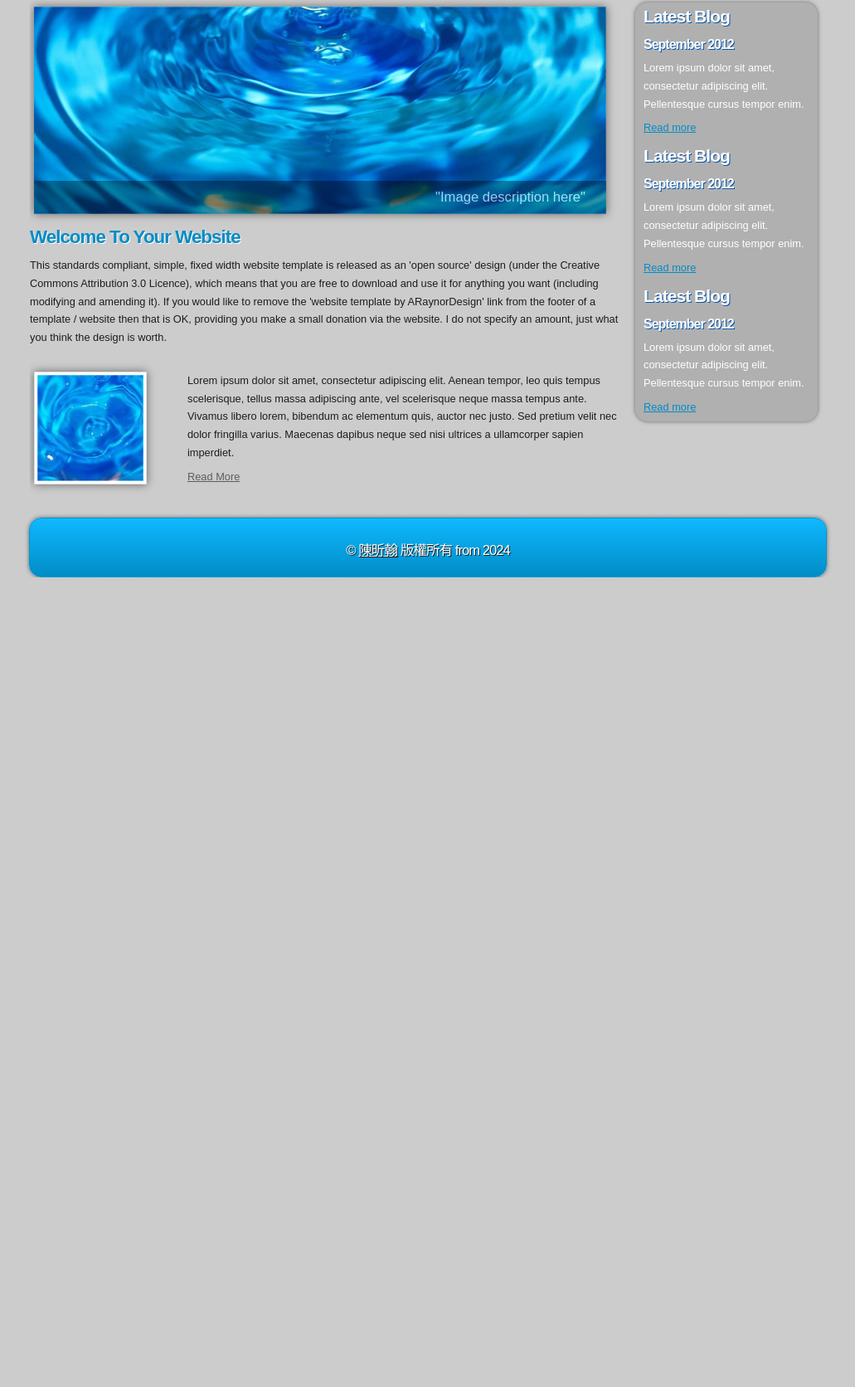
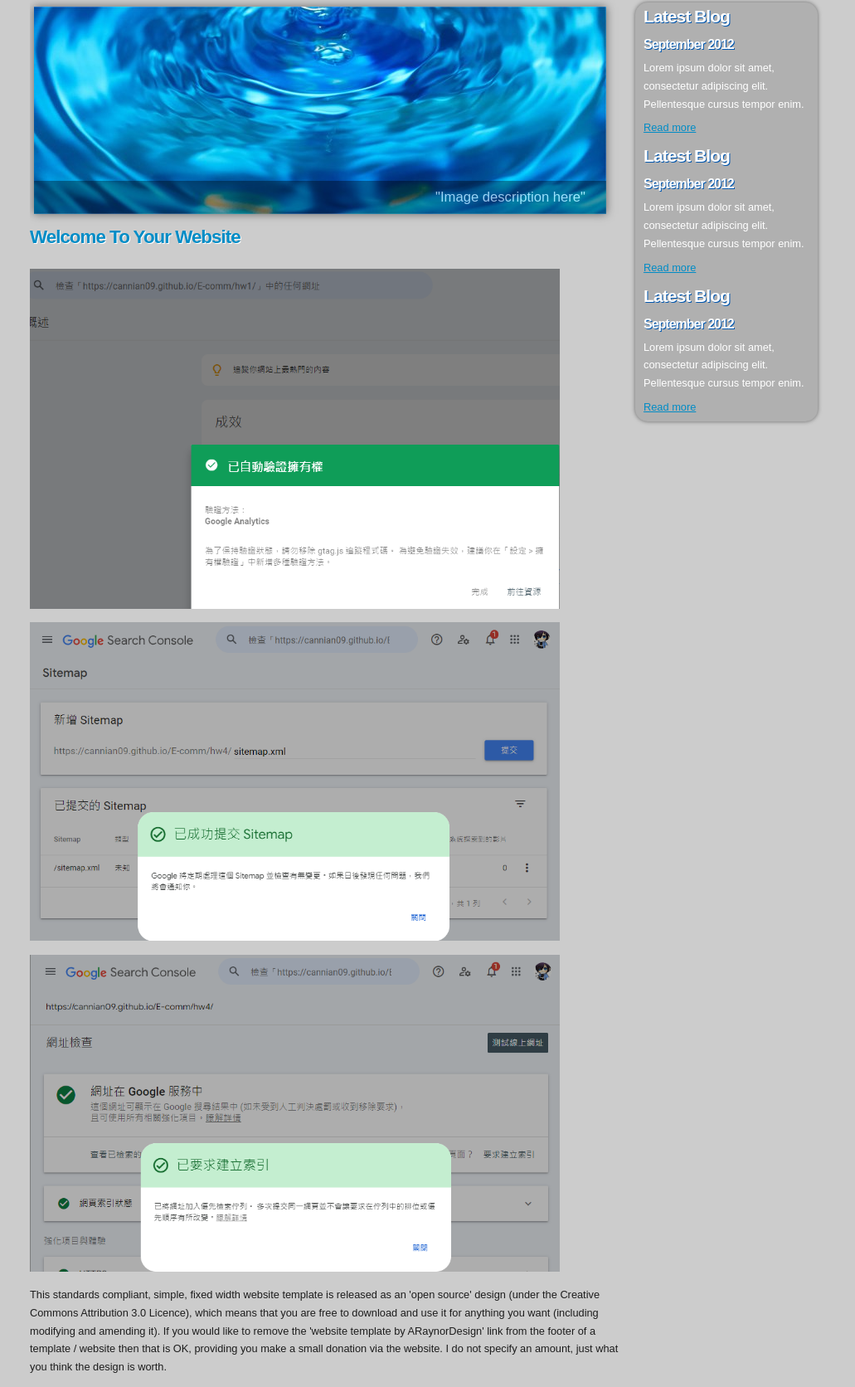
Before and after one commit to cannian09/E-comm, a plain HTML site: page hw4/a5.html in a window 1280 px wide. Shown: the part 192-1864 px from the top of the page at 83% size, without its empty margins (124-1155 px from the left). Before the commit the page ends 888 px from the top, so only its background shows below. Drawn offline with Linux system fonts and the light colour scheme.

Commit message:
Add files via upload

```diff
--- a/hw4/a5.html
+++ b/hw4/a5.html
@@ -52,6 +52,16 @@
 
 		<div class="content_item">
 		  <h1>Welcome To Your Website</h1>
+      <br>
+      <p>
+        <img src="images/GSC1.png" width="90%">
+      </p>
+      <p>
+        <img src="images/GSC2.png" width="90%">
+      </p>
+      <p>
+        <img src="images/GSC3.png" width="90%">
+      </p>
           <p>This standards compliant, simple, fixed width website template is released as an 'open source' design (under the Creative Commons Attribution 3.0 Licence), which means that you are free to download and use it for anything you want (including modifying and amending it). If you would like to remove the 'website template by ARaynorDesign' link from the footer of a template / website then that is OK, providing you make a small donation via the website. I do not specify an amount, just what you think the design is worth.</p>
         </div><!--close content_item-->
 	    <div class="content_image">
```
